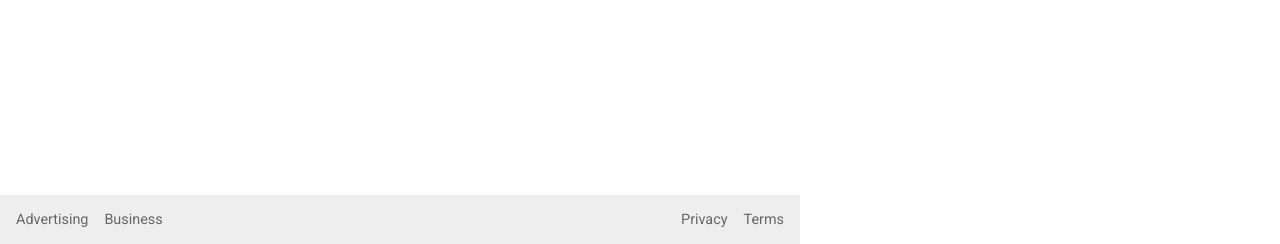
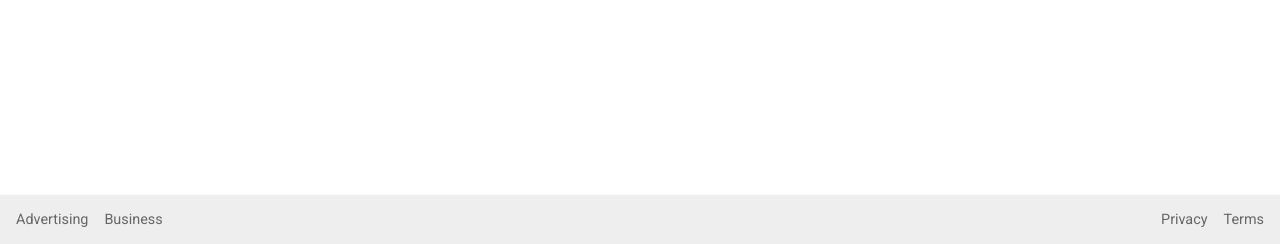
Before and after one commit to jlacelle/Search-Engine-Clone, a plain HTML site: page index.html in a window 1280 px wide. Shown: the part 556-800 px from the top of the page. Drawn offline with Linux system fonts and the light colour scheme.

Commit message:
Remove width declaration on body

```diff
--- a/style.css
+++ b/style.css
@@ -5,7 +5,6 @@
 
 body {
   margin: 0;
-  max-width: 100vh;
   min-height: 100vh;
   display: flex;
   flex-direction: column;
```
